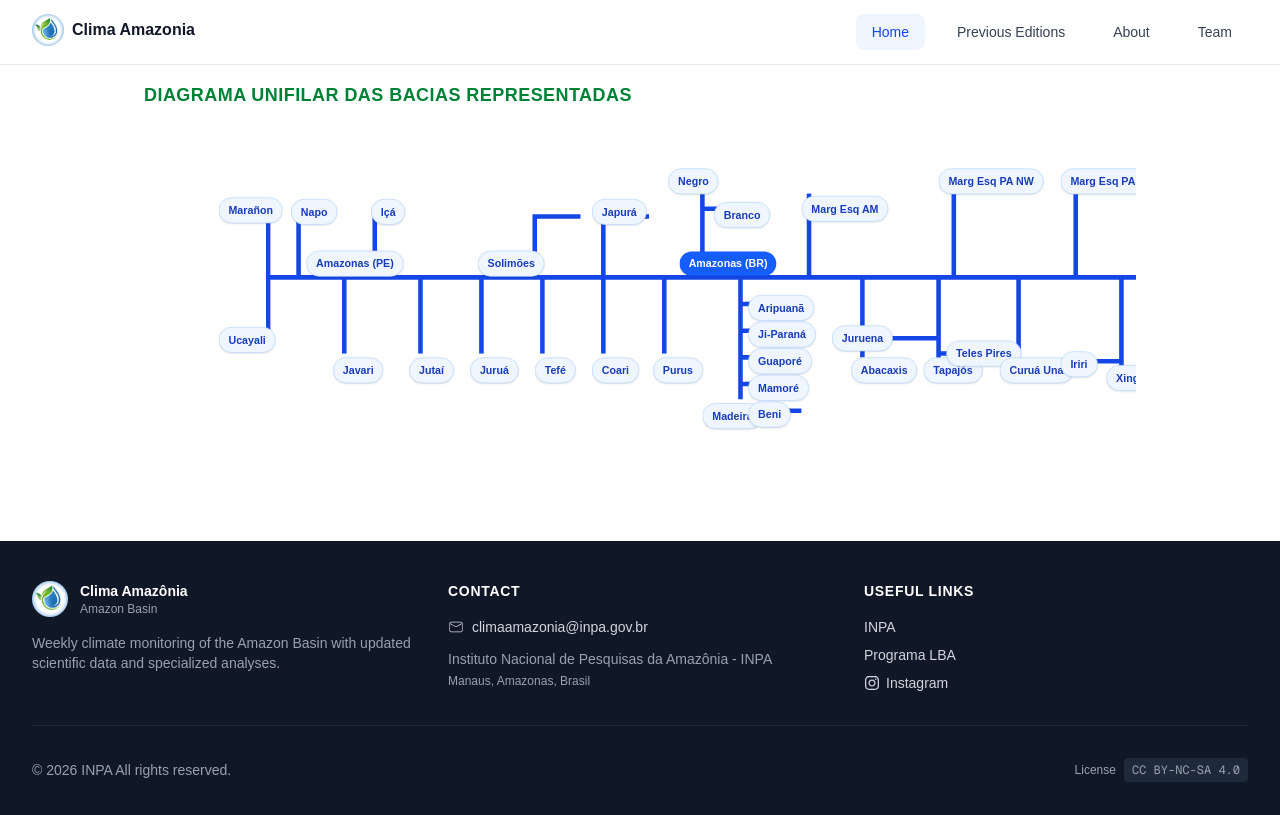
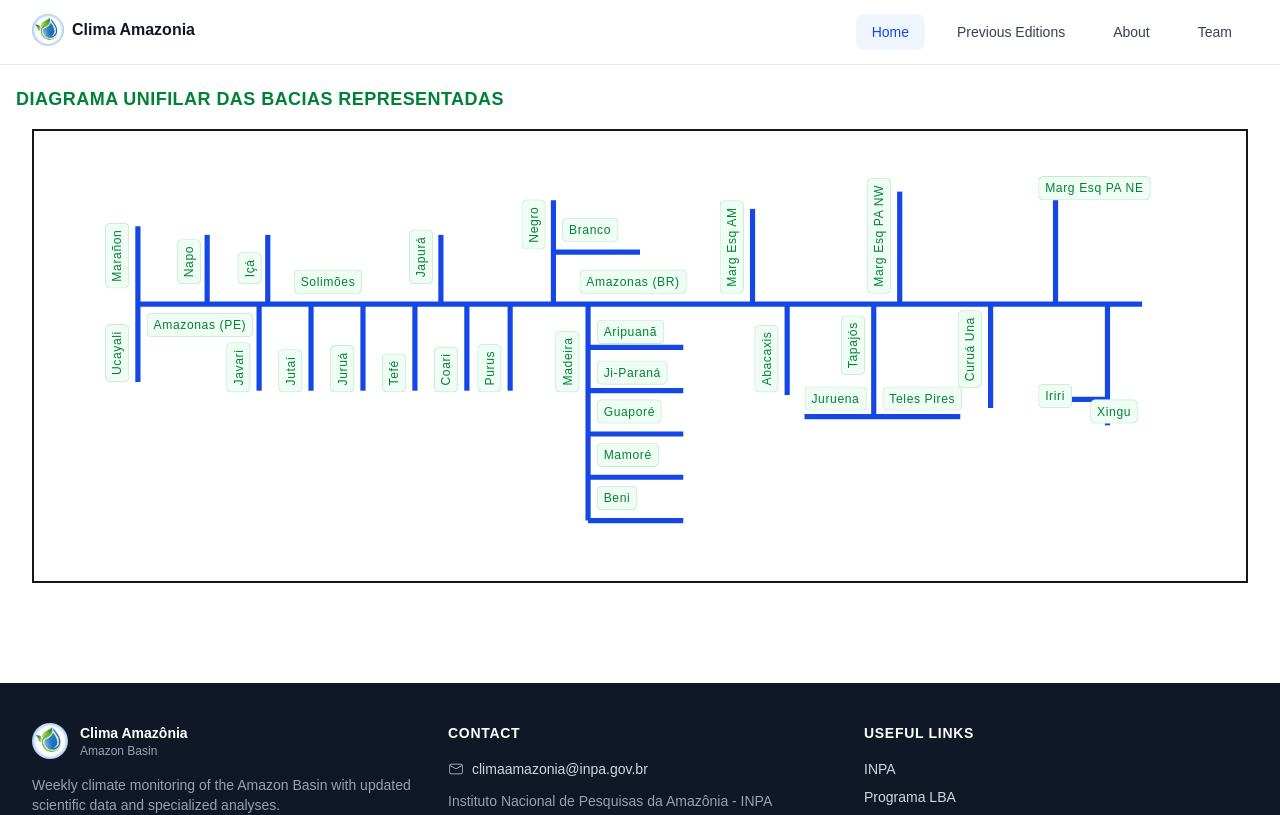
Before and after one commit to inacioigne/clima-amazonia, a Next.js app: page /en/unifilar in a window 1280 px wide. Shown: the top 815 px of the page. Built offline with nearby package versions, Linux system fonts and the light colour scheme.

Commit message:
09/02/2026

```diff
--- a/app/[lang]/unifilar/page.tsx
+++ b/app/[lang]/unifilar/page.tsx
@@ -11,72 +11,66 @@ type Badge = {
   y: number;
   w: number; // largura do foreignObject
   h: number; // altura do foreignObject
-  variant?: "primary" | "soft";
+  transform?: string;
 };
 
 const badges: Badge[] = [
-  { id: "amazonas-br", label: "Amazonas (BR)", href: "/rios/amazonas", x: 660, y: 160, w: 170, h: 44, variant: "primary" },
-  { id: "amazonas-pe", label: "Amazonas (PE)", href: "/rios/amazonas-pe", x: 170, y: 160, w: 170, h: 44, variant: "soft" },
-  { id: "solimoes", label: "Solimões", href: "/rios/solimoes", x: 395, y: 160, w: 140, h: 44, variant: "soft" },
+  { id: "amazonas-br", label: "Amazonas (BR)", href: "/rios/amazonas", x: 630, y: 160, w: 170, h: 44 },
+  { id: "amazonas-pe", label: "Amazonas (PE)", href: "/rios/amazonas-pe", x: 130, y: 210, w: 170, h: 44 },
+  { id: "solimoes", label: "Solimões", href: "/rios/solimoes", x: 300, y: 160, w: 140, h: 44},
 
-  { id: "ucayali", label: "Ucayali", href: "/rios/ucayali", x: 55, y: 260, w: 120, h: 44, variant: "soft" },
-  { id: "maranon", label: "Marañon", href: "/rios/maranon", x: 55, y: 90, w: 140, h: 44, variant: "soft" },
+  { id: "ucayali", label: "Ucayali", href: "/rios/ucayali", x: 92, y: 280, w: 120, h: 44, transform: "rotate(-90 92 290)" },
+  { id: "maranon", label: "Marañon", href: "/rios/maranon", x: 10, y: 90, w: 140, h: 44, transform: "rotate(-90 92 100)" },
 
-  { id: "napo", label: "Napo", href: "/rios/napo", x: 150, y: 92, w: 110, h: 44, variant: "soft" },
-  { id: "ica", label: "Içá", href: "/rios/ica", x: 255, y: 92, w: 90, h: 44, variant: "soft" },
-  { id: "japura", label: "Japurá", href: "/rios/japura", x: 545, y: 92, w: 120, h: 44, variant: "soft" },
+  { id: "napo", label: "Napo", href: "/rios/napo", x: 120, y: 92, w: 110, h: 44, transform: "rotate(-90 185 112)" },
+  { id: "ica", label: "Içá", href: "/rios/ica", x: 190, y: 92, w: 90, h: 44, transform: "rotate(-90 255 112)" },
+  { id: "japura", label: "Japurá", href: "/rios/japura", x: 190, y: 290, w: 90, h: 44, transform: "rotate(-90 255 112)"},
 
-  { id: "negro", label: "Negro", href: "/rios/negro", x: 645, y: 52, w: 105, h: 44, variant: "soft" },
-  { id: "branco", label: "Branco", href: "/rios/branco", x: 705, y: 96, w: 120, h: 44, variant: "soft" },
+  { id: "negro", label: "Negro", href: "/rios/negro", x: 230, y: 420, w: 105, h: 44, transform: "rotate(-90 255 112)" },
+  { id: "branco", label: "Branco", href: "/rios/branco", x: 610, y: 100, w: 120, h: 44, },
 
-  { id: "marg-esq-am", label: "Marg Esq AM", href: "/rios/marg-esq-am", x: 820, y: 88, w: 170, h: 44, variant: "soft" },
-  { id: "marg-esq-pa-nw", label: "Marg Esq PA NW", href: "/rios/marg-esq-pa-nw", x: 1000, y: 52, w: 190, h: 44, variant: "soft" },
+  { id: "marg-esq-am", label: "Marg Esq AM", href: "/rios/marg-esq-am", x: 720, y: 60, w: 170, h: 44, transform: "rotate(-90 820 88)" },
+  { id: "marg-esq-pa-nw", label: "Marg Esq PA NW", href: "/rios/marg-esq-pa-nw", x: 720, y: 230, w: 190, h: 44, transform: "rotate(-90 820 88)" },
   { id: "marg-esq-pa-ne", label: "Marg Esq PA NE", href: "/rios/marg-esq-pa-ne", x: 1160, y: 52, w: 190, h: 44, variant: "soft" },
 
-  { id: "javari", label: "Javari", href: "/rios/javari", x: 205, y: 300, w: 120, h: 44, variant: "soft" },
-  { id: "jutai", label: "Jutaí", href: "/rios/jutai", x: 305, y: 300, w: 110, h: 44, variant: "soft" },
-  { id: "jurua", label: "Juruá", href: "/rios/jurua", x: 385, y: 300, w: 120, h: 44, variant: "soft" },
-  { id: "tefe", label: "Tefé", href: "/rios/tefe", x: 470, y: 300, w: 95, h: 44, variant: "soft" },
-  { id: "coari", label: "Coari", href: "/rios/coari", x: 545, y: 300, w: 110, h: 44, variant: "soft" },
-  { id: "purus", label: "Purus", href: "/rios/purus", x: 625, y: 300, w: 110, h: 44, variant: "soft" },
+  { id: "javari", label: "Javari", href: "/rios/javari", x: 80, y: 420, w: 120, h: 44, transform: "rotate(-90 92 290)"  },
+  { id: "jutai", label: "Jutaí", href: "/rios/jutai", x: 80, y: 480, w: 110, h: 44, transform: "rotate(-90 92 290)" },
+  { id: "jurua", label: "Juruá", href: "/rios/jurua", x: 80, y: 540, w: 120, h: 44, transform: "rotate(-90 92 290)"},
+  { id: "tefe", label: "Tefé", href: "/rios/tefe", x: 80, y: 600, w: 95, h: 44, transform: "rotate(-90 92 290)" },
+  { id: "coari", label: "Coari", href: "/rios/coari", x: 80, y: 660, w: 110, h: 44, transform: "rotate(-90 92 290)" },
+  { id: "purus", label: "Purus", href: "/rios/purus", x: 80, y: 710, w: 110, h: 44, transform: "rotate(-90 92 290)"},
 
-  { id: "madeira", label: "Madeira", href: "/rios/madeira", x: 690, y: 360, w: 135, h: 44, variant: "soft" },
-  { id: "aripuana", label: "Aripuanã", href: "/rios/aripuana", x: 750, y: 218, w: 140, h: 44, variant: "soft" },
-  { id: "ji-parana", label: "Ji-Paraná", href: "/rios/ji-parana", x: 750, y: 253, w: 150, h: 44, variant: "soft" },
-  { id: "guapore", label: "Guaporé", href: "/rios/guapore", x: 750, y: 288, w: 145, h: 44, variant: "soft" },
-  { id: "mamore", label: "Mamoré", href: "/rios/mamore", x: 750, y: 323, w: 145, h: 44, variant: "soft" },
-  { id: "beni", label: "Beni", href: "/rios/beni", x: 750, y: 358, w: 95, h: 44, variant: "soft" },
+  { id: "madeira", label: "Madeira", href: "/rios/madeira", x: 80, y: 800, w: 135, h: 44, transform: "rotate(-90 92 290)" },
+  { id: "aripuana", label: "Aripuanã", href: "/rios/aripuana", x: 650, y: 218, w: 140, h: 44 },
+  { id: "ji-parana", label: "Ji-Paraná", href: "/rios/ji-parana", x: 650, y: 265, w: 150, h: 44 },
+  { id: "guapore", label: "Guaporé", href: "/rios/guapore", x: 650, y: 310, w: 150, h: 44 },
+  { id: "mamore", label: "Mamoré", href: "/rios/mamore", x: 650, y: 360, w: 145, h: 44,  },
+  { id: "beni", label: "Beni", href: "/rios/beni", x: 650, y: 410, w: 95, h: 44},
 
-  { id: "abacaxis", label: "Abacaxis", href: "/rios/abacaxis", x: 885, y: 300, w: 140, h: 44, variant: "soft" },
+  { id: "abacaxis", label: "Abacaxis", href: "/rios/abacaxis", x: 80, y: 1030, w: 140, h: 44, transform: "rotate(-90 92 290)" },
 
-  { id: "tapajos", label: "Tapajós", href: "/rios/tapajos", x: 980, y: 300, w: 130, h: 44, variant: "soft" },
-  { id: "juruena", label: "Juruena", href: "/rios/juruena", x: 860, y: 258, w: 130, h: 44, variant: "soft" },
-  { id: "teles-pires", label: "Teles Pires", href: "/rios/teles-pires", x: 1010, y: 278, w: 150, h: 44, variant: "soft" },
+  { id: "tapajos", label: "Tapajós", href: "/rios/tapajos", x: 100, y: 1130, w: 140, h: 50,  transform: "rotate(-90 92 290)"  },
+  { id: "juruena", label: "Juruena", href: "/rios/juruena", x: 890, y: 295, w: 130, h: 44},
+  { id: "teles-pires", label: "Teles Pires", href: "/rios/teles-pires", x: 980, y: 295, w: 150, h: 44 },
 
-  { id: "curua-una", label: "Curuá Una", href: "/rios/curua-una", x: 1080, y: 300, w: 160, h: 44, variant: "soft" },
+  { id: "curua-una", label: "Curuá Una", href: "/rios/curua-una", x: 85, y: 1265, w: 160, h: 44, transform: "rotate(-90 92 290)" },
 
   { id: "xingu", label: "Xingu", href: "/rios/xingu", x: 1220, y: 310, w: 110, h: 44, variant: "soft" },
   { id: "iriri", label: "Iriri", href: "/rios/iriri", x: 1160, y: 292, w: 90, h: 44, variant: "soft" },
 ];
 
 function BadgeLink({ b }: { b: Badge }) {
-  const base =
-    "inline-flex items-center justify-center whitespace-nowrap rounded-full px-3 py-1.5 text-sm font-semibold shadow-sm transition " +
-    "focus:outline-none focus:ring-2 focus:ring-blue-500 focus:ring-offset-2";
 
-  const styles =
-    b.variant === "primary"
-      ? "bg-blue-600 text-white hover:bg-blue-700"
-      : "bg-blue-50 text-blue-800 border border-blue-200 hover:bg-blue-100";
-
-  // foreignObject precisa de um container com xmlns
   return (
-    <foreignObject x={b.x} y={b.y} width={b.w} height={b.h}>
-      <div xmlns="http://www.w3.org/1999/xhtml" className="h-full w-full flex items-center">
-        <Link href={b.href} className={base + " " + styles} title={b.label}>
+    <foreignObject x={b.x} y={b.y} width={b.w} height={b.h} transform={b.transform}>
+      <span {...({ xmlns: "http://www.w3.org/1999/xhtml" } as any)}
+        className="inline-flex items-center rounded-md bg-green-50 px-2 py-1 text-sm font-medium tracking-wider text-green-700 inset-ring inset-ring-green-600/20"
+      >
+        <Link href={b.href}
+          title={b.label}>
           {b.label}
         </Link>
-      </div>
+      </span>
     </foreignObject>
   );
 }
@@ -97,49 +91,56 @@ export default async function Home({
   ]);
 
   return (
-        <div className="px-5 lg:px-36 py-4">
+    <div className="mx-auto max-w-7xl px-4 py-5">
       <p className="text-lg font-semibold uppercase tracking-wide text-green-700">
         Diagrama unifilar das bacias representadas
       </p>
       <div className="w-full overflow-x-auto bg-white p-4">
-                <div className="min-w-275">
-                    <svg viewBox="0 0 1400 420" className="h-80 w-full">
+        <div className="min-w-275 border-2">
+          <svg viewBox="0 0 1400 520" //className="h-full w-full"
+          >
             <path className="stroke-blue-700 stroke-6 fill-none" d="M 120 200 H 1280" />
             {/* Ucayali / Marañon */}
             <path className="stroke-blue-700 stroke-6 fill-none" d="M 120 110 V 290" />
             {/* Ramos acima */}
-                        <path className="stroke-blue-700 stroke-6 fill-none" d="M 160 200 V 120" />
-                        <path className="stroke-blue-700 stroke-6 fill-none" d="M 260 200 V 120" />
-                        <path className="stroke-blue-700 stroke-6 fill-none" d="M 470 200 V 120 H 530" />
-                        <path className="stroke-blue-700 stroke-6 fill-none" d="M 560 200 V 120 H 620" />
+            <path className="stroke-blue-700 stroke-6 fill-none" d="M 200 200 V 120" />
+            <path className="stroke-blue-700 stroke-6 fill-none" d="M 270 200 V 120" />
+            <path className="stroke-blue-700 stroke-6 fill-none" d="M 470 200 V 120" />
+
+            {/* <path className="stroke-blue-700 stroke-6 fill-none" d="M 560 200 V 120 H 620" /> */}
             {/* Negro/Branco */}
-                        <path className="stroke-blue-700 stroke-6 fill-none" d="M 690 200 V 80" />
-                        <path className="stroke-blue-700 stroke-6 fill-none" d="M 690 110 H 770" />
+            <path className="stroke-blue-700 stroke-6 fill-none" d="M 600 200 V 80" />
+            <path className="stroke-blue-700 stroke-6 fill-none" d="M 600 140 H 700" />
             {/* Margens acima */}
             <path className="stroke-blue-700 stroke-6 fill-none" d="M 830 200 V 90" />
-                        <path className="stroke-blue-700 stroke-6 fill-none" d="M 1020 200 V 70" />
+            <path className="stroke-blue-700 stroke-6 fill-none" d="M 1000 200 V 70" />
             <path className="stroke-blue-700 stroke-6 fill-none" d="M 1180 200 V 70" />
             {/* Ramos abaixo (esquerda) */}
-                        <path className="stroke-blue-700 stroke-6 fill-none" d="M 220 200 V 300" />
+            <path className="stroke-blue-700 stroke-6 fill-none" d="M 260 200 V 300" />
             <path className="stroke-blue-700 stroke-6 fill-none" d="M 320 200 V 300" />
-                        <path className="stroke-blue-700 stroke-6 fill-none" d="M 400 200 V 300" />
-                        <path className="stroke-blue-700 stroke-6 fill-none" d="M 480 200 V 300" />
-                        <path className="stroke-blue-700 stroke-6 fill-none" d="M 560 200 V 300" />
-                        <path className="stroke-blue-700 stroke-6 fill-none" d="M 640 200 V 300" />
+            <path className="stroke-blue-700 stroke-6 fill-none" d="M 380 200 V 300" />
+            <path className="stroke-blue-700 stroke-6 fill-none" d="M 440 200 V 300" />
+            <path className="stroke-blue-700 stroke-6 fill-none" d="M 500 200 V 300" />
+            {/* Purus */}
+            <path className="stroke-blue-700 stroke-6 fill-none" d="M 550 200 V 300" />
             {/* Madeira + sub-ramos */}
-                        <path className="stroke-blue-700 stroke-6 fill-none" d="M 740 200 V 360" />
-                        <path className="stroke-blue-700 stroke-6 fill-none" d="M 740 235 H 820" />
-                        <path className="stroke-blue-700 stroke-6 fill-none" d="M 740 270 H 820" />
-                        <path className="stroke-blue-700 stroke-6 fill-none" d="M 740 305 H 820" />
-                        <path className="stroke-blue-700 stroke-6 fill-none" d="M 740 340 H 820" />
-                        <path className="stroke-blue-700 stroke-6 fill-none" d="M 740 375 H 820" />
+            <path className="stroke-blue-700 stroke-6 fill-none" d="M 640 200 V 450" />
+            {/* Aripuanã */}
+            <path className="stroke-blue-700 stroke-6 fill-none" d="M 640 250 H 750" />
+            {/* Ji-parana */}
+            <path className="stroke-blue-700 stroke-6 fill-none" d="M 640 300 H 750" />
+             {/* Guaraporé */}
+            <path className="stroke-blue-700 stroke-6 fill-none" d="M 640 350 H 750" />
+            {/* Mamore */}
+            <path className="stroke-blue-700 stroke-6 fill-none" d="M 640 400 H 750" />
+            <path className="stroke-blue-700 stroke-6 fill-none" d="M 640 450 H 750" />
             {/* Abacaxis */}
-                        <path className="stroke-blue-700 stroke-6 fill-none" d="M 900 200 V 305" />
+            <path className="stroke-blue-700 stroke-6 fill-none" d="M 870 200 V 305" />
 
             {/* Tapajós + Juruena + Teles Pires */}
-                        <path className="stroke-blue-700 stroke-6 fill-none" d="M 1000 200 V 320" />
-                        <path className="stroke-blue-700 stroke-6 fill-none" d="M 930 280 H 1000" />
-                        <path className="stroke-blue-700 stroke-6 fill-none" d="M 1000 300 H 1085" />
+            <path className="stroke-blue-700 stroke-6 fill-none" d="M 970 200 V 330" />
+            <path className="stroke-blue-700 stroke-6 fill-none" d="M 890 330 H 1070" />
+            {/* <path className="stroke-blue-700 stroke-6 fill-none" d="M 900 330 H 1085" /> */}
 
             {/* Curuá Una */}
             <path className="stroke-blue-700 stroke-6 fill-none" d="M 1105 200 V 320" />
--- a/package.json
+++ b/package.json
@@ -9,11 +9,8 @@
     "lint": "eslint"
   },
   "dependencies": {
-    "@emotion/react": "^11.14.0",
-    "@emotion/styled": "^11.14.1",
     "@headlessui/react": "^2.2.9",
     "@heroicons/react": "^2.2.0",
-    "@mui/material": "^7.3.7",
     "next": "16.1.6",
     "react": "19.2.3",
     "react-dom": "19.2.3",
```
Also changed, not shown: 1 other file (tests, documents, lock files or other folders). Lines whose indentation alone changed are shown as unchanged.
